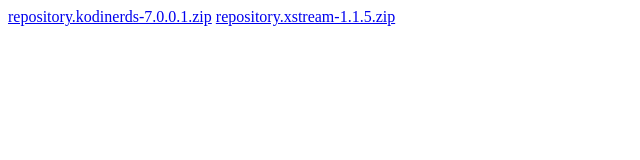
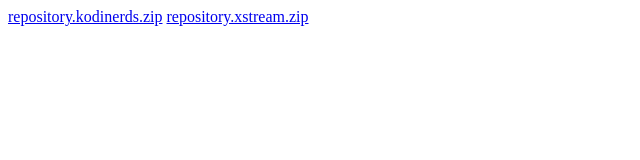
Before and after one commit to crwle/crwle.github.io, a plain HTML site: page kodi/index.html in a window 1280 px wide. Shown: the whole page, without its empty margins (0-640 px from the left). Drawn offline with Linux system fonts and the light colour scheme.

Commit message:
Update index.html

```diff
--- a/kodi/index.html
+++ b/kodi/index.html
@@ -1,2 +1,2 @@
-<a href="repository.kodinerds.zip">repository.kodinerds-7.0.0.1.zip</a>
-<a href="repository.xstream.zip">repository.xstream-1.1.5.zip</a>
+<a href="repository.kodinerds.zip">repository.kodinerds.zip</a>
+<a href="repository.xstream.zip">repository.xstream.zip</a>
```
